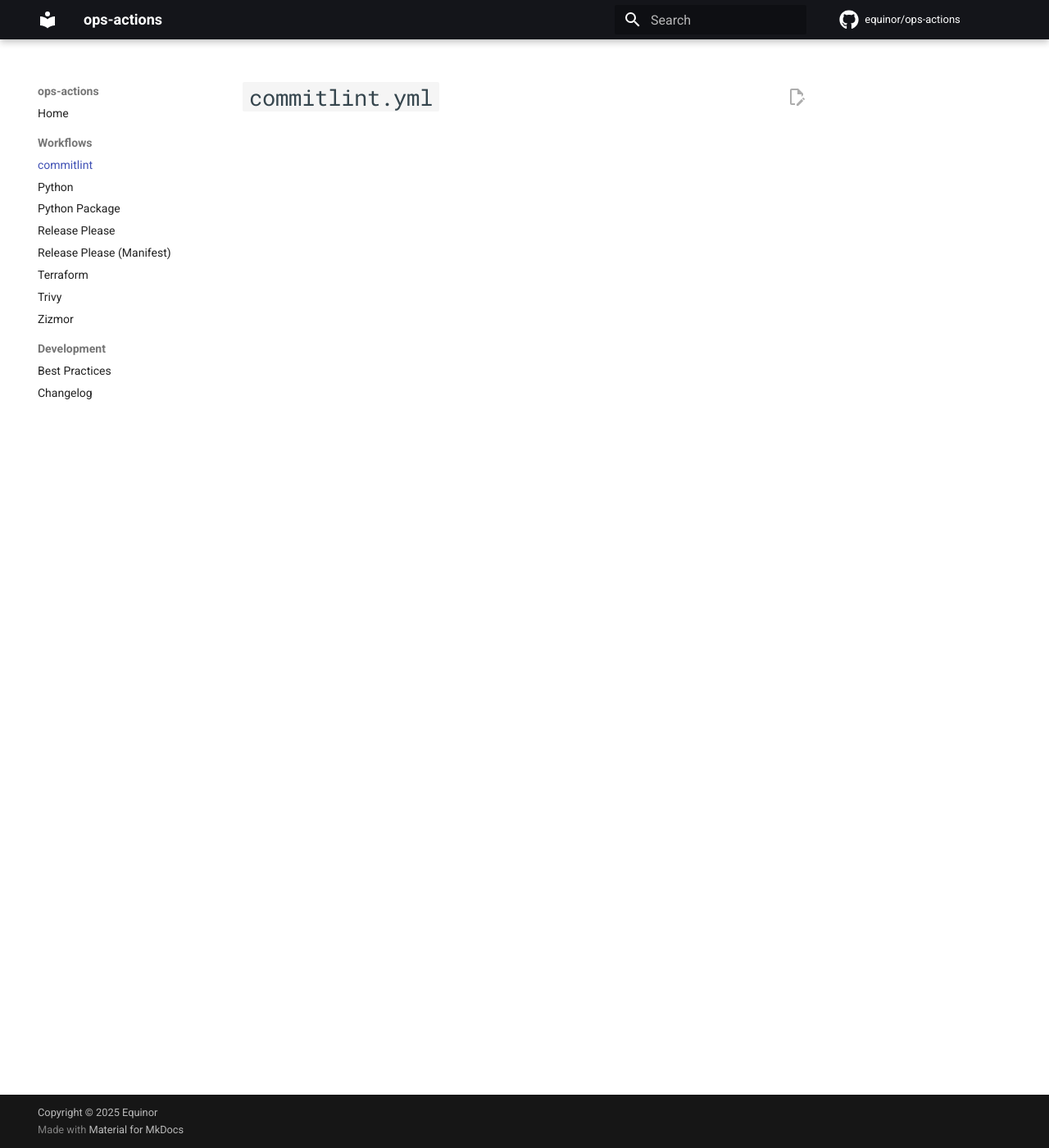
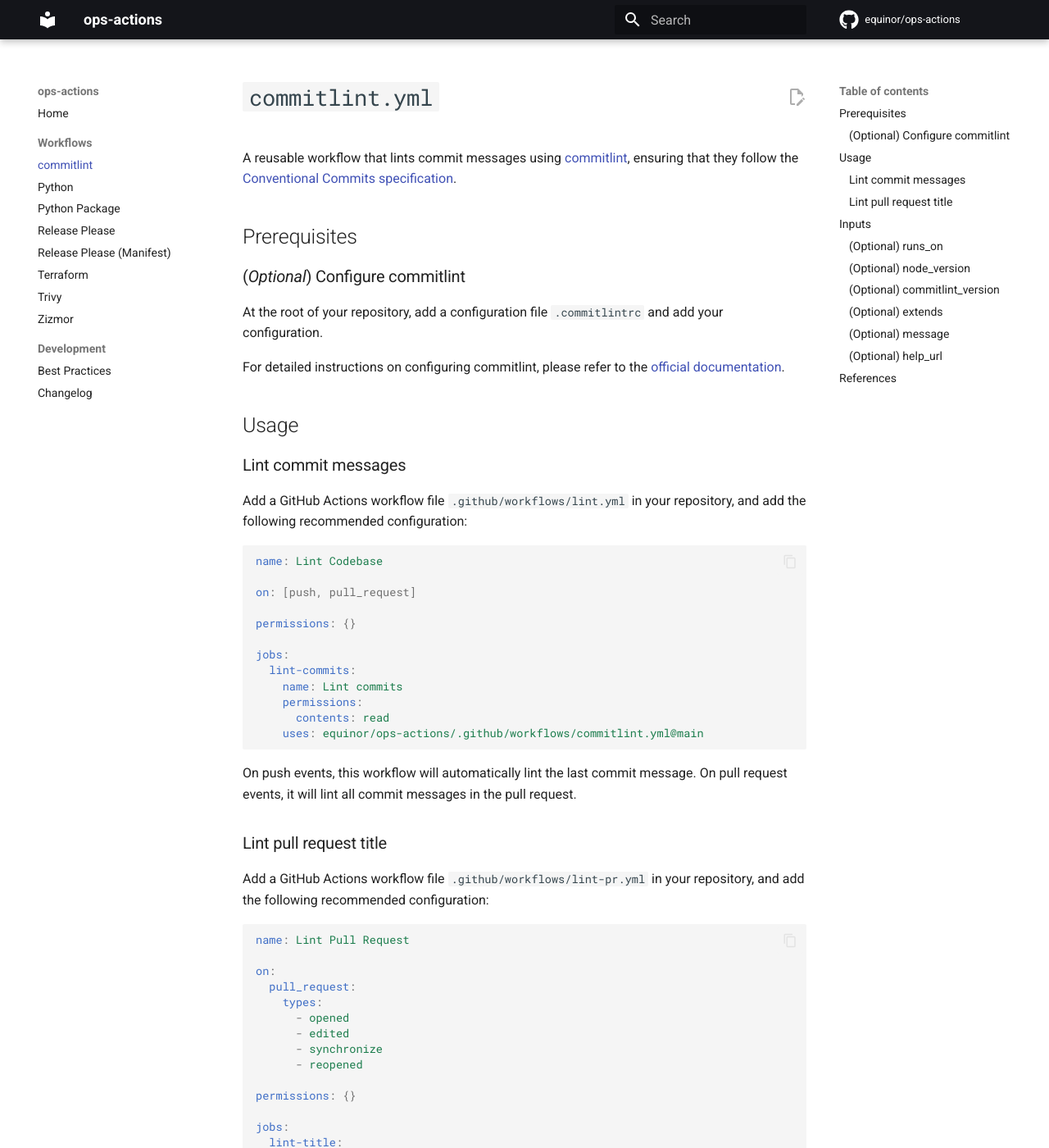
Before and after one commit to equinor/ops-actions, an MkDocs documentation site: the page built from docs/workflows/commitlint.md, in a window 1280 px wide and 1400 px high. Shown: the whole window at 82% size. Built offline with MkDocs 1.6.1 and Material for MkDocs 9.7.7, drawn with Linux system fonts in a browser that asks for light colours; comment, search, counter and statistics services are not loaded; some of the changed text lies outside the part shown.

Commit message:
docs(commitlint): add initial workflow documentation

````diff
--- a/docs/workflows/commitlint.md
+++ b/docs/workflows/commitlint.md
@@ -1,3 +1,94 @@
 # `commitlint.yml`
 
-<!-- TODO: add content -->
+A reusable workflow that lints commit messages using [commitlint](https://commitlint.js.org/), ensuring that they follow the [Conventional Commits specification](https://www.conventionalcommits.org/en/v1.0.0/).
+
+## Prerequisites
+
+### (*Optional*) Configure commitlint
+
+At the root of your repository, add a configuration file `.commitlintrc` and add your configuration.
+
+For detailed instructions on configuring commitlint, please refer to the [official documentation](https://commitlint.js.org/reference/configuration.html).
+
+## Usage
+
+### Lint commit messages
+
+Add a GitHub Actions workflow file `.github/workflows/lint.yml` in your repository, and add the following recommended configuration:
+
+```yaml
+name: Lint Codebase
+
+on: [push, pull_request]
+
+permissions: {}
+
+jobs:
+  lint-commits:
+    name: Lint commits
+    permissions:
+      contents: read
+    uses: equinor/ops-actions/.github/workflows/commitlint.yml@main
+```
+
+On push events, this workflow will automatically lint the last commit message. On pull request events, it will lint all commit messages in the pull request.
+
+### Lint pull request title
+
+Add a GitHub Actions workflow file `.github/workflows/lint-pr.yml` in your repository, and add the following recommended configuration:
+
+```yaml
+name: Lint Pull Request
+
+on:
+  pull_request:
+    types:
+      - opened
+      - edited
+      - synchronize
+      - reopened
+
+permissions: {}
+
+jobs:
+  lint-title:
+    name: Lint PR title
+    permissions:
+      contents: read
+    uses: equinor/ops-actions/.github/workflows/commitlint.yml@main
+    with:
+      message: ${{ github.event.pull_request.title }}
+```
+
+On pull request events, this workflow will automatically lint the pull request title.
+
+## Inputs
+
+### (*Optional*) `runs_on`
+
+The label of the runner (GitHub- or self-hosted) to run this workflow on. Defaults to `ubuntu-24.04`.
+
+### (*Optional*) `node_version`
+
+The version of Node.js to install. Defaults to `latest`.
+
+### (*Optional*) `commitlint_version`
+
+The version of commitlint to install. Defaults to `latest`.
+
+### (*Optional*) `extends`
+
+A JSON array of [shareable configurations](https://commitlint.js.org/concepts/shareable-config.html) to install. Defaults to `'["@commitlint/config-conventional"]'`.
+
+### (*Optional*) `message`
+
+A commit message to lint. Defaults to last commit message.
+
+### (*Optional*) `help_url`
+
+A custom help URL for error messages.
+
+## References
+
+- <https://commitlint.js.org/guides/ci-setup.html>
+- <https://commitlint.js.org/reference/cli.html>
````
